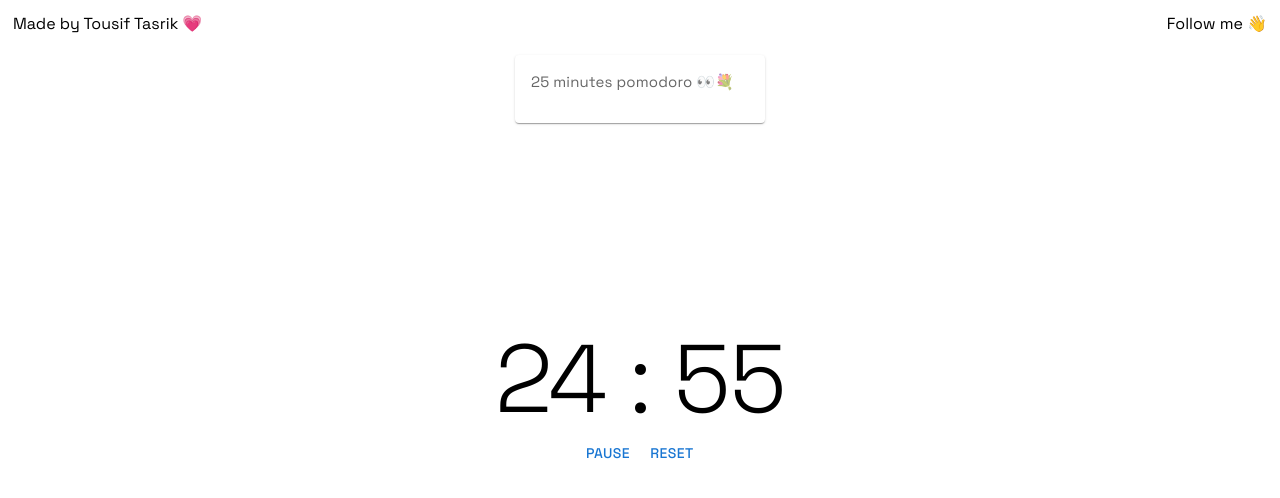
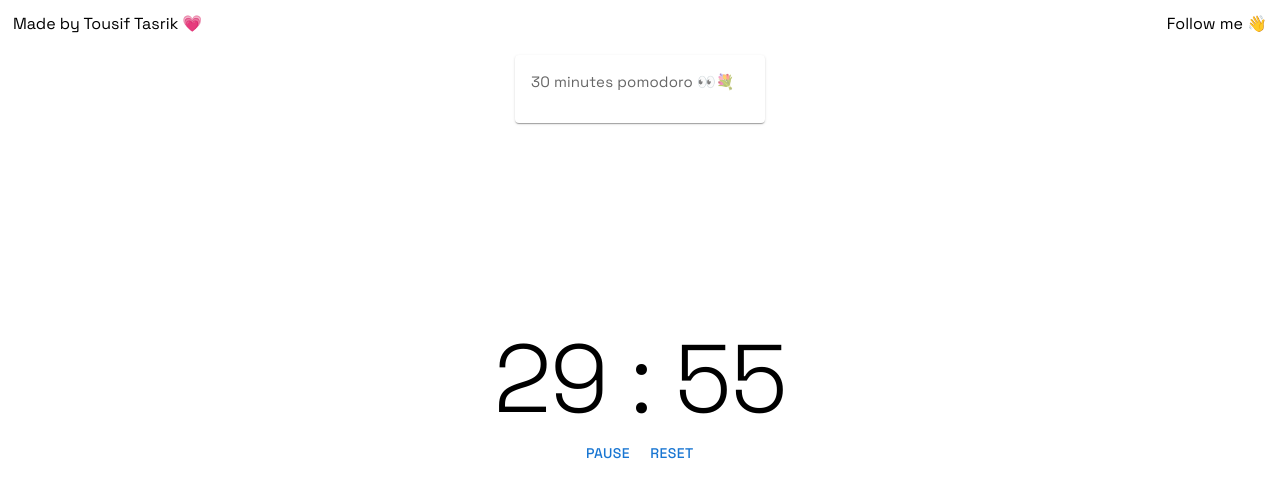
Before and after one commit to Erecto-Accio/Pomodoro-timer, a React (Vite) app: page / in a window 1280 px wide. Shown: the top 498 px of the page. Built offline with nearby package versions, Linux system fonts and the light colour scheme.

Commit message:
minutes changed to 30 minutes

```diff
--- a/src/App.jsx
+++ b/src/App.jsx
@@ -26,7 +26,7 @@ const App = () => {
       <Card sx={{ margin: "0 auto", mt: 2, width: "250px" }}>
         <CardContent>
           <Typography sx={{ fontSize: 15 }} color="text.secondary" gutterBottom>
-            25 minutes pomodoro 👀💐
+            30 minutes pomodoro 👀💐
           </Typography>
         </CardContent>
       </Card>
--- a/src/Timer.jsx
+++ b/src/Timer.jsx
@@ -2,7 +2,7 @@ import React, { useEffect, useState } from "react";
 import { Typography, Button } from "@mui/material";
 
 const Timer = () => {
-  const initialMinutes = 25;
+  const initialMinutes = 30;
   const initialSeconds = 0;
 
   const [minutes, setMinutes] = useState(initialMinutes);
```
